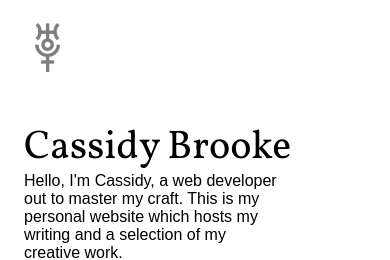
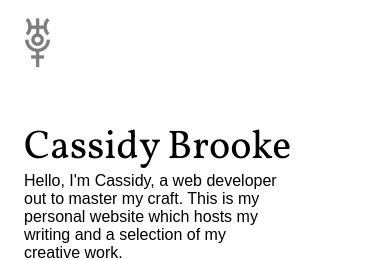
Before and after one commit to cssidy/personal-site, a Jekyll site: the page built from index.html, in a window 390 px wide. Shown: the top 260 px of the page. Built offline with Jekyll 4.4.1, drawn with Linux system fonts in a browser that asks for light colours; some web fonts are replaced.

Commit message:
secret icon

```diff
--- a/assets/css/base.css
+++ b/assets/css/base.css
@@ -415,7 +415,7 @@ ul li {
 	}
 
     .icon111 {
-        margin: 15px !important;
+        margin: 10px 5px !important;
     }
 }
 
```
